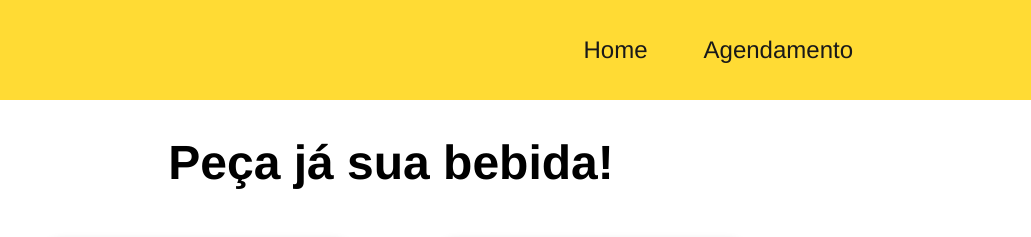
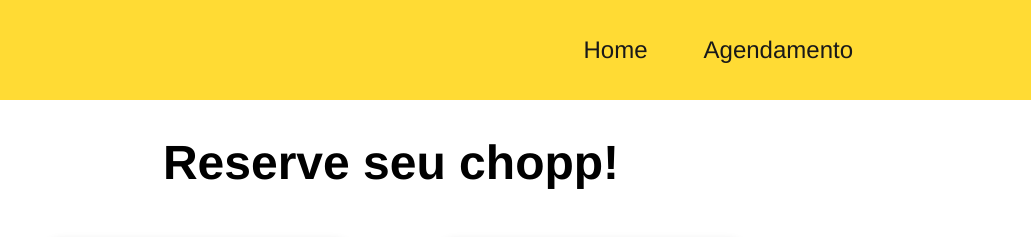
Before and after one commit to lucaseabsouza/barao-das-bebidas-v2, a plain HTML site: page index.html in a window 1280 px wide. Shown: the top 237 px of the page, 249-1280 px from the left. Drawn offline with Linux system fonts and the light colour scheme.

Commit message:
Update index.html

```diff
--- a/index.html
+++ b/index.html
@@ -30,7 +30,7 @@
     </header>
     <main>
         <div>
-            <h1 class="titles">Peça já sua bebida!</h1>
+            <h1 class="titles">Reserve seu chopp!</h1>
         </div>
         <section class="container-cards">
             <div class="card">
```
